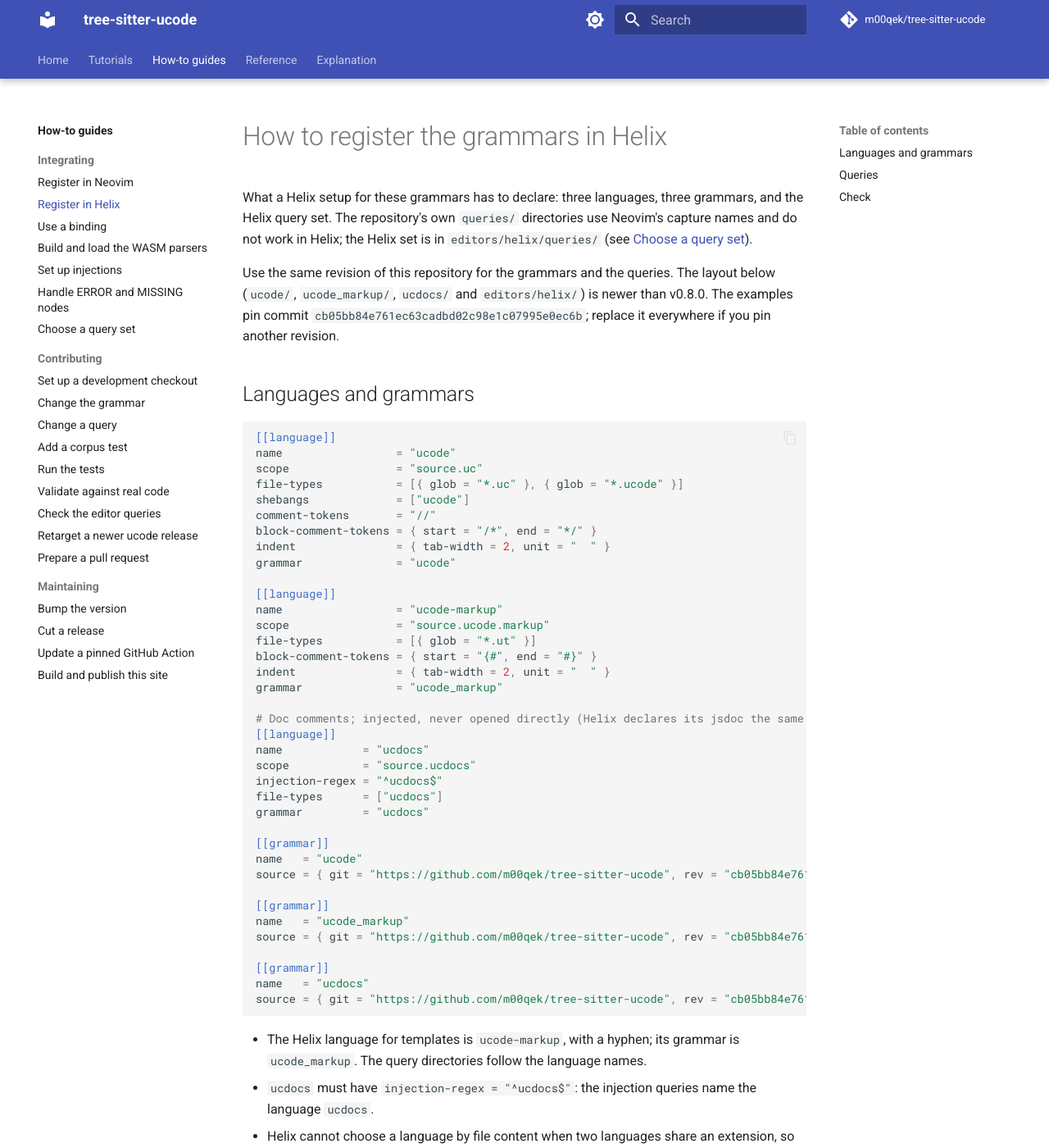
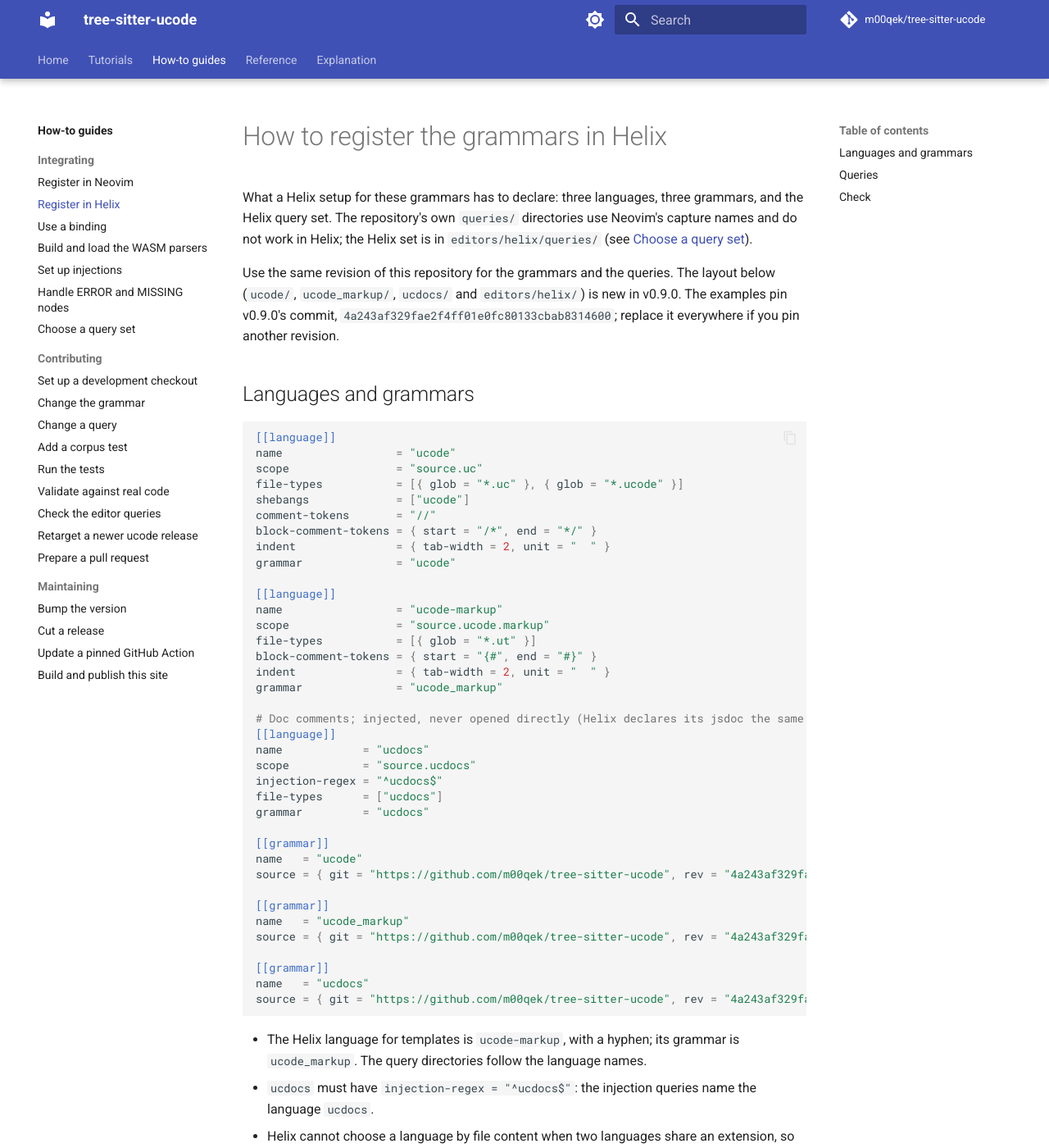
Before and after one commit to m00qek/tree-sitter-ucode, an MkDocs documentation site: the page built from docs/how-to/register-helix.md, in a window 1280 px wide and 1400 px high. Shown: the whole window at 82% size. Built offline with MkDocs 1.6.1 and Material for MkDocs 9.7.7, drawn with Linux system fonts in a browser that asks for light colours; comment, search, counter and statistics services are not loaded; some of the changed text lies outside the part shown.

Commit message:
docs: pin the Helix example to v0.9.0

````diff
--- a/docs/how-to/register-helix.md
+++ b/docs/how-to/register-helix.md
@@ -8,8 +8,8 @@
 
 Use the same revision of this repository for the grammars and the queries.
 The layout below (`ucode/`, `ucode_markup/`, `ucdocs/` and `editors/helix/`)
-is newer than v0.8.0. The examples pin commit
-`cb05bb84e761ec63cadbd02c98e1c07995e0ec6b`; replace it everywhere if you pin
+is new in v0.9.0. The examples pin v0.9.0's commit,
+`4a243af329fae2f4ff01e0fc80133cbab8314600`; replace it everywhere if you pin
 another revision.
 
 ## Languages and grammars
@@ -43,15 +43,15 @@
 
 [[grammar]]
 name   = "ucode"
-source = { git = "https://github.com/m00qek/tree-sitter-ucode", rev = "cb05bb84e761ec63cadbd02c98e1c07995e0ec6b", subpath = "ucode" }
+source = { git = "https://github.com/m00qek/tree-sitter-ucode", rev = "4a243af329fae2f4ff01e0fc80133cbab8314600", subpath = "ucode" }
 
 [[grammar]]
 name   = "ucode_markup"
-source = { git = "https://github.com/m00qek/tree-sitter-ucode", rev = "cb05bb84e761ec63cadbd02c98e1c07995e0ec6b", subpath = "ucode_markup" }
+source = { git = "https://github.com/m00qek/tree-sitter-ucode", rev = "4a243af329fae2f4ff01e0fc80133cbab8314600", subpath = "ucode_markup" }
 
 [[grammar]]
 name   = "ucdocs"
-source = { git = "https://github.com/m00qek/tree-sitter-ucode", rev = "cb05bb84e761ec63cadbd02c98e1c07995e0ec6b", subpath = "ucdocs" }
+source = { git = "https://github.com/m00qek/tree-sitter-ucode", rev = "4a243af329fae2f4ff01e0fc80133cbab8314600", subpath = "ucdocs" }
 ```
 
 - The Helix language for templates is `ucode-markup`, with a hyphen; its
@@ -73,7 +73,7 @@
 
 ```sh
 git clone https://github.com/m00qek/tree-sitter-ucode /tmp/tree-sitter-ucode
-git -C /tmp/tree-sitter-ucode checkout cb05bb84e761ec63cadbd02c98e1c07995e0ec6b
+git -C /tmp/tree-sitter-ucode checkout 4a243af329fae2f4ff01e0fc80133cbab8314600
 mkdir -p ~/.config/helix/runtime/queries
 cp -r /tmp/tree-sitter-ucode/editors/helix/queries/* ~/.config/helix/runtime/queries/
 ```
````
